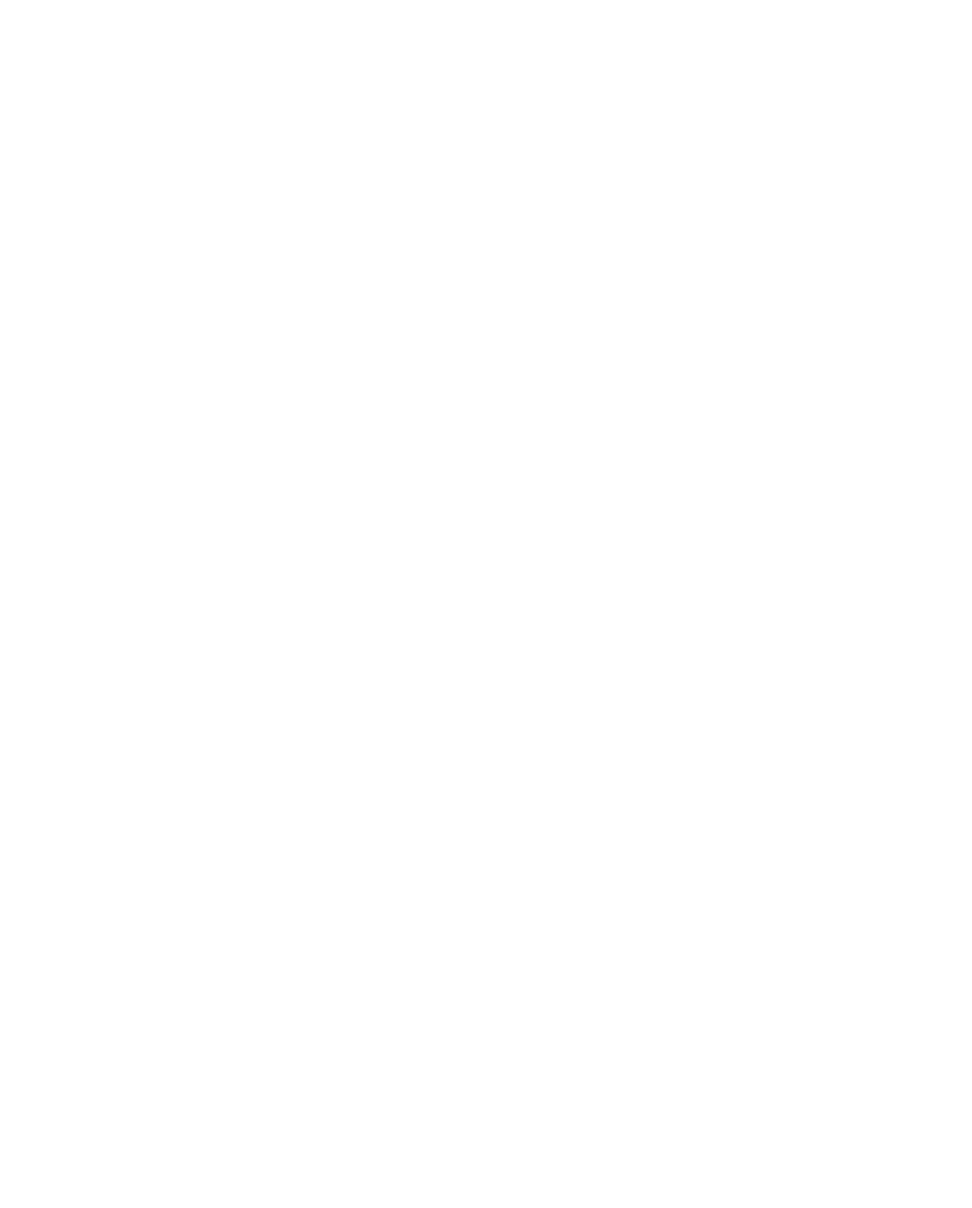
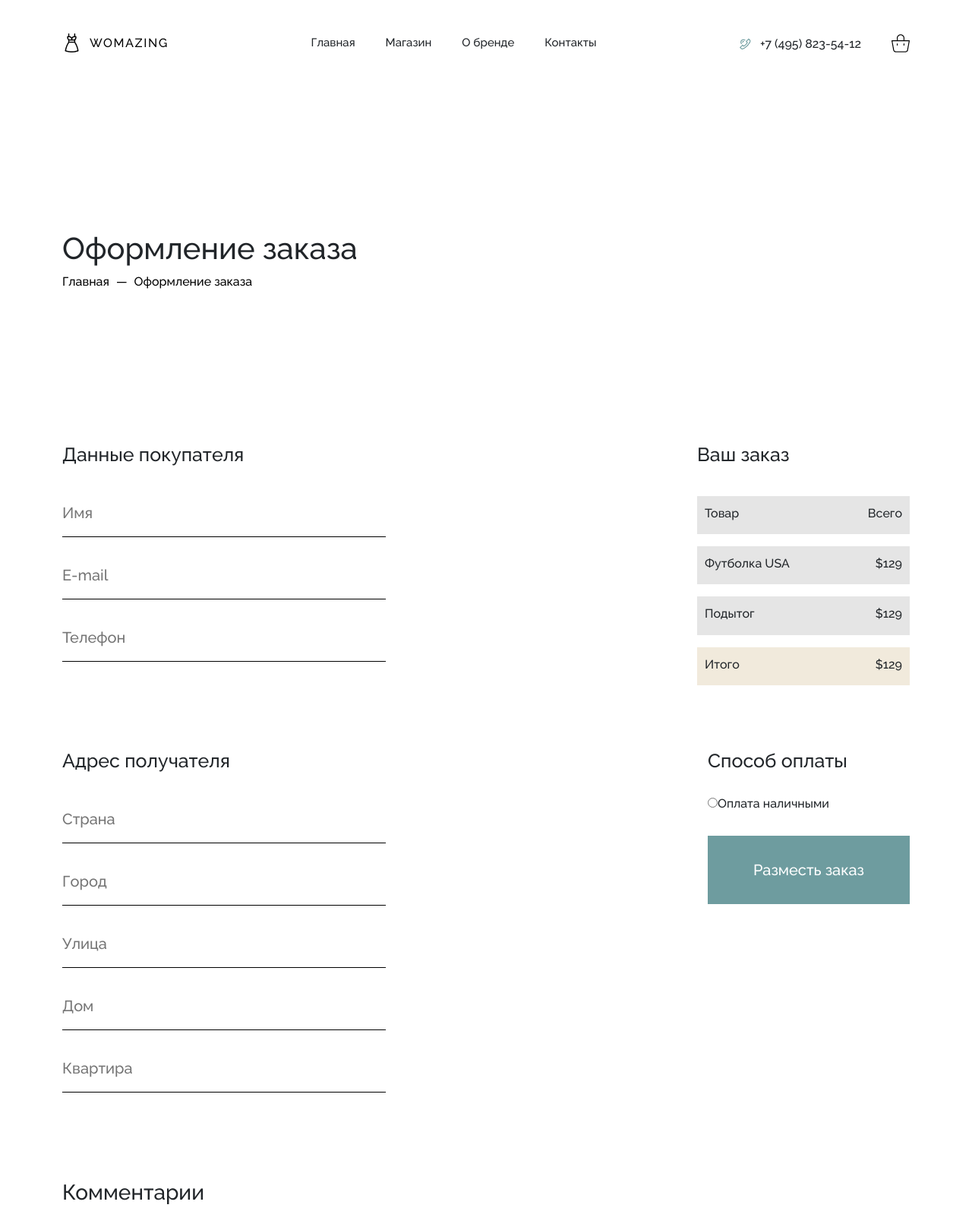
Before and after one commit to sarinjiev/TeamProject, a website: page pages/checkout/index.html in a window 1280 px wide. Shown: the top 1590 px of the page at 76% size. Before the commit the page ends 800 px from the top, so only its background shows below. Drawn offline with nearby package versions, Linux system fonts and the light colour scheme.

Commit message:
contacts

```diff
--- a/pages/checkout/checkout.css
+++ b/pages/checkout/checkout.css
@@ -0,0 +1,127 @@
+*{
+    font-family: 'Raleway', sans-serif;}
+.container{
+    width: 1300px;}
+.top{
+    display: flex;    justify-content: space-between;    align-items: center;    margin:40px 0 40px 0;}
+.pages{
+    display: flex;}
+.pages h6{
+    font-size: 15px;    margin-top: 7px;}
+.pages h6:hover{
+    color: #6E9C9F;    cursor: pointer;}
+.pages h6:not(:last-child) {
+    margin-right: 40px;}
+.pn{
+    display: flex;}
+.pn h6{
+    display: flex;    margin: 4px 40px 0 10px;}
+
+
+section .ordering{
+    padding-top: 190px;
+}
+section .ordering title{
+    display: flex;
+}
+section .ordering a {
+    text-decoration: none;    color: black;    margin:0 5px 0 0 ;
+}
+section .order-registration{
+    display: flex;
+    justify-content: space-between;
+    margin-top: 200px;
+}
+section .data h2{
+    font-size: 25px;
+    font-weight: 500;
+    margin-bottom: 47px;
+}
+section .data{
+    display: flex;
+    flex-direction: column;
+}
+section .data label{
+    margin-bottom: 35px;
+}
+section .data input{
+    padding:0 200px 16px 0;
+    font-size: 20px;
+    border: 0;
+    border-bottom:1px solid #000000;
+    outline:none;
+}
+section .order .table{
+    display: flex;
+    justify-content: space-between;
+    width: 280px;
+    padding: 13px 10px 10px 10px;
+    background-color: #E5E5E5;
+}
+section .order .tab{
+    display: flex;
+    justify-content: space-between;
+    width: 280px;
+    padding: 13px 10px 10px 10px;
+    background-color: #F1EADC;
+}
+section .btn button{
+    padding: 30px 60px;
+    background: #6E9C9F;
+    color: white;
+    font-size: 20px;
+    border: none;
+    outline:none;
+}
+section .order h2{
+    font-size: 25px;
+    margin-bottom: 40px;
+}
+section .address{
+    padding-top: 80px;
+    padding-bottom: 80px;
+    display: flex;
+    justify-content: space-between;
+}
+section .pay h3{
+    margin-bottom: 30px;
+    font-size: 25px;
+}
+section .button button{
+    padding: 30px 60px;
+    background: #6E9C9F;
+    color: white;
+    font-size: 20px;
+    border: none;
+    outline:none;
+}
+section .button{
+    margin-top: 30px;
+}
+section. comment{
+    padding-bottom: 50px;
+}
+section .comment textarea{
+    padding:40px 100px 50px 0;
+    font-size: 20px;
+    border: 0;
+    border-bottom:1px solid #000000;
+    outline:none;
+}
+footer .menu{
+    background-color: #F1EADC;
+    margin-top: 100px;
+}
+footer .container{
+    padding-top:90px ;
+    padding-bottom: 104px;
+}
+footer .end{
+    display: flex;
+    justify-content: space-between;
+    margin-top: 80px;
+}
+footer .sn{
+    display: flex;
+    margin-bottom: 30px;
+}
--- a/pages/checkout/index.html
+++ b/pages/checkout/index.html
@@ -5,11 +5,132 @@
     <meta name="viewport"
           content="width=device-width, user-scalable=no, initial-scale=1.0, maximum-scale=1.0, minimum-scale=1.0">
     <meta http-equiv="X-UA-Compatible" content="ie=edge">
+    <link rel="preconnect" href="https://fonts.googleapis.com">
+    <link rel="preconnect" href="https://fonts.gstatic.com" crossorigin>
+    <link href="https://fonts.googleapis.com/css2?family=Montserrat&family=Raleway:wght@500&display=swap" rel="stylesheet">
+    <link href="https://cdn.jsdelivr.net/npm/bootstrap@5.3.0-alpha3/dist/css/bootstrap.min.css" rel="stylesheet" integrity="sha384-KK94CHFLLe+nY2dmCWGMq91rCGa5gtU4mk92HdvYe+M/SXH301p5ILy+dN9+nJOZ" crossorigin="anonymous">
     <link rel="stylesheet" href="./checkout.css">
     <title>Document</title>
 </head>
 <body>
+<header>
+    <div class="menu">
+        <div class="container">
+            <div class="top">
+                <div class="logo">
+                    <img src="./assets/Лого.png" alt="">
+                </div>        <div class="pages">
+                <h6>Главная</h6>
+                <h6>Магазин</h6>
+                <h6>О бренде</h6>
+                <h6>Контакты</h6>
+            </div>
+                <div class="pn">
+                    <div class="image"><img src="./assets/telephone%201.png" alt=""></div>
+                    <h6>+7 (495) 823-54-12</h6>
+                    <div class="bag"><img src="./assets/Group.png" alt=""></div>
+                </div>
+            </div>
+        </div>
+    </div>
+</header>
 
+<section>
+    <div class="ordering">
+        <div class="container">
+            <div class="title">
+                <h1>Оформление заказа</h1>
+                <a href="">Главная </a>
+                <a href="">—</a>
+                <a href="">Оформление заказа</a>
+            </div>
+            <div class="order-registration">
+                <div class="data">
+                    <h2>Данные покупателя</h2>
+                    <label><input type="text" placeholder="Имя"></label>
+                    <label><input type="text" placeholder="E-mail"></label>
+                    <label><input type="text" placeholder="Телефон"></label>
+                </div>
+                <div class="order">
+                    <h2>Ваш заказ</h2>
+                    <div class="table">
+                        <div class="named"><h6>Товар</h6></div>
+                        <div class="price"><h6>Всего</h6></div>
+                    </div>
+                    <div class="table">
+                        <div class="named"><h6>Футболка USA</h6></div>
+                        <div class="price"><h6>$129</h6></div>
+                    </div>
+                    <div class="table">
+                        <div class="named"><h6>Подытог</h6></div>
+                        <div class="price"><h6>$129</h6></div>
+                    </div>
+                    <div class="tab">
+                        <div class="named"><h6>Итого</h6></div>
+                        <div class="price"><h6>$129</h6></div>
+                    </div>
+                </div>
+            </div>
+            <div class="address">
+                <div class="data">
+                    <h2>Адрес получателя</h2>
+                    <label><input type="text" placeholder="Страна"></label>
+                    <label><input type="text" placeholder="Город"></label>
+                    <label><input type="text" placeholder="Улица"></label>
+                    <label><input type="text" placeholder="Дом"></label>
+                    <label><input type="text" placeholder="Квартира"></label>
+                </div>
+                <div class="payment">
+                    <div class="pay">
+                        <h3>Способ оплаты</h3>
+                        <label><input type="radio">Оплата наличными</label>
+                    </div>
+                    <div class="button">
+                        <button>Разместь заказ</button>
+                    </div>
+                </div>
+            </div>
+            <div class="comment">
+                <h3>Комментарии</h3>
+                <textarea></textarea>
+            </div>
+        </div>
+    </div>
+</section>
+
+<footer>
+    <div class="menu">
+        <div class="container">
+            <div class="top">
+                <div class="logo">
+                    <img src="./assets/Лого.png" alt="">
+                </div>        <div class="pages">
+                <h6>Главная</h6>
+                <h6>Магазин</h6>
+                <h6>О бренде</h6>
+                <h6>Контакты</h6>
+            </div>
+                <div class="pn">
+                    <div class="image"><img src="./assets/telephone%201.png" alt=""></div>
+                    <h6>+7 (495) 823-54-12</h6>
+                    <div class="bag"><img src="./assets/Group.png" alt=""></div>
+                </div>
+            </div>
+            <div class="end">
+                <div class="law">
+                    <h6>© Все права защищены</h6>
+                    <h6>Политика конфиденциальности</h6>
+                    <h6>Публичная оферта</h6>
+                </div>
+                <div class="images">
+                    <div class="sn"><img src="./assets/Социалки.png" alt=""></div>
+                    <div class="sn"><img src="./assets/visa-mastercard%201.png" alt=""></div>
+                </div>
+
+            </div>
+        </div>
+    </div>
+</footer>
 <script src="checkout.js"></script>
 </body>
 </html>
--- a/pages/contacts/contacts.css
+++ b/pages/contacts/contacts.css
@@ -44,9 +44,9 @@ section .writeToUs input{
     padding:40px 400px 16px 0;    font-size: 20px;    border: 0;    border-bottom:1px solid #000000;    outline:none;}
 section .writeToUs label{
     display: flex;    margin-bottom: 35px;}
-section .btn{
+section .button{
     display: flex;    justify-content: start; border: none;}
-section .btn button{
+section .button button{
     padding: 30px 60px;    background: #6E9C9F;    color: white;    font-size: 20px;    border: none;    outline:none;}
 section .massage{
     margin-bottom: 80px;
```
Also changed, not shown: pages/contacts/index.html (+1 -1 lines), pages/checkout/assets/Group.png (added), pages/checkout/assets/telephone 1.png (added), pages/checkout/assets/visa-mastercard 1.png (added), pages/checkout/assets/Карта.png (added), pages/checkout/assets/Лого.png (added), pages/checkout/assets/Социалки.png (added).
